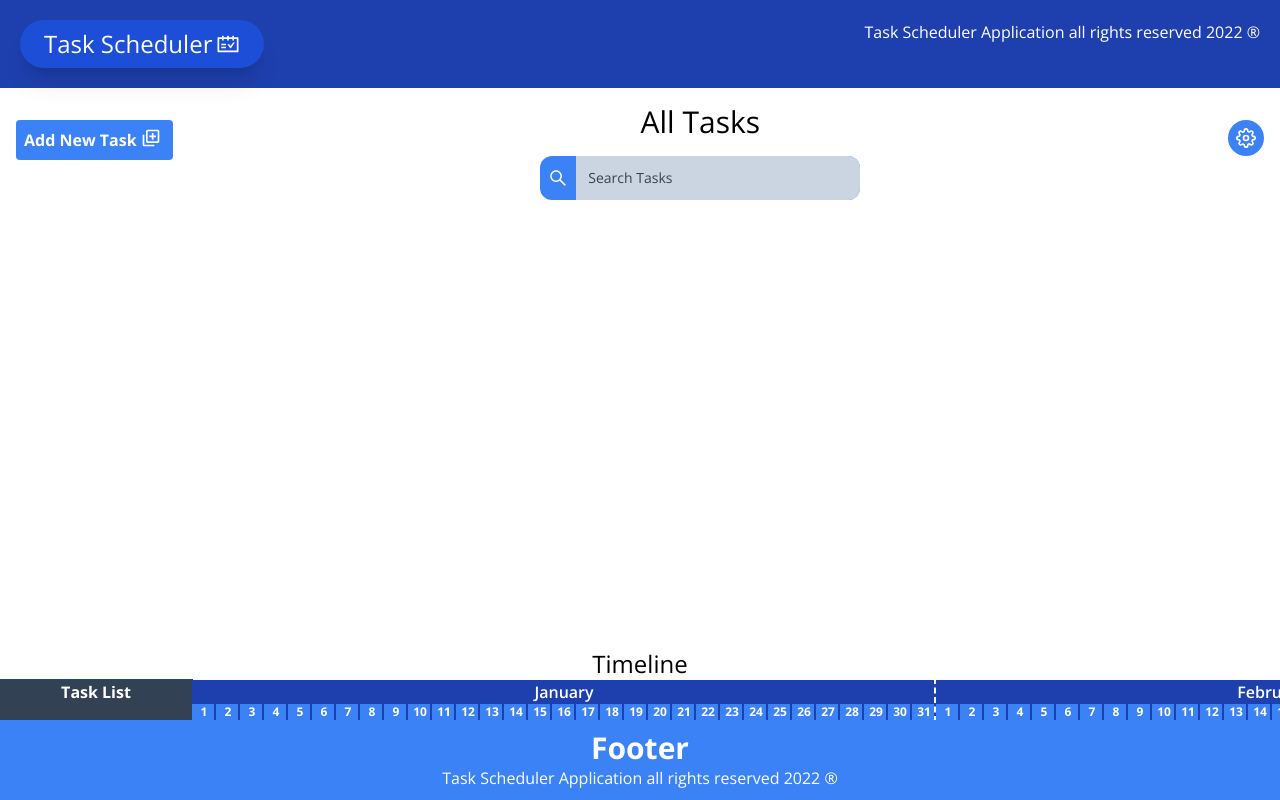
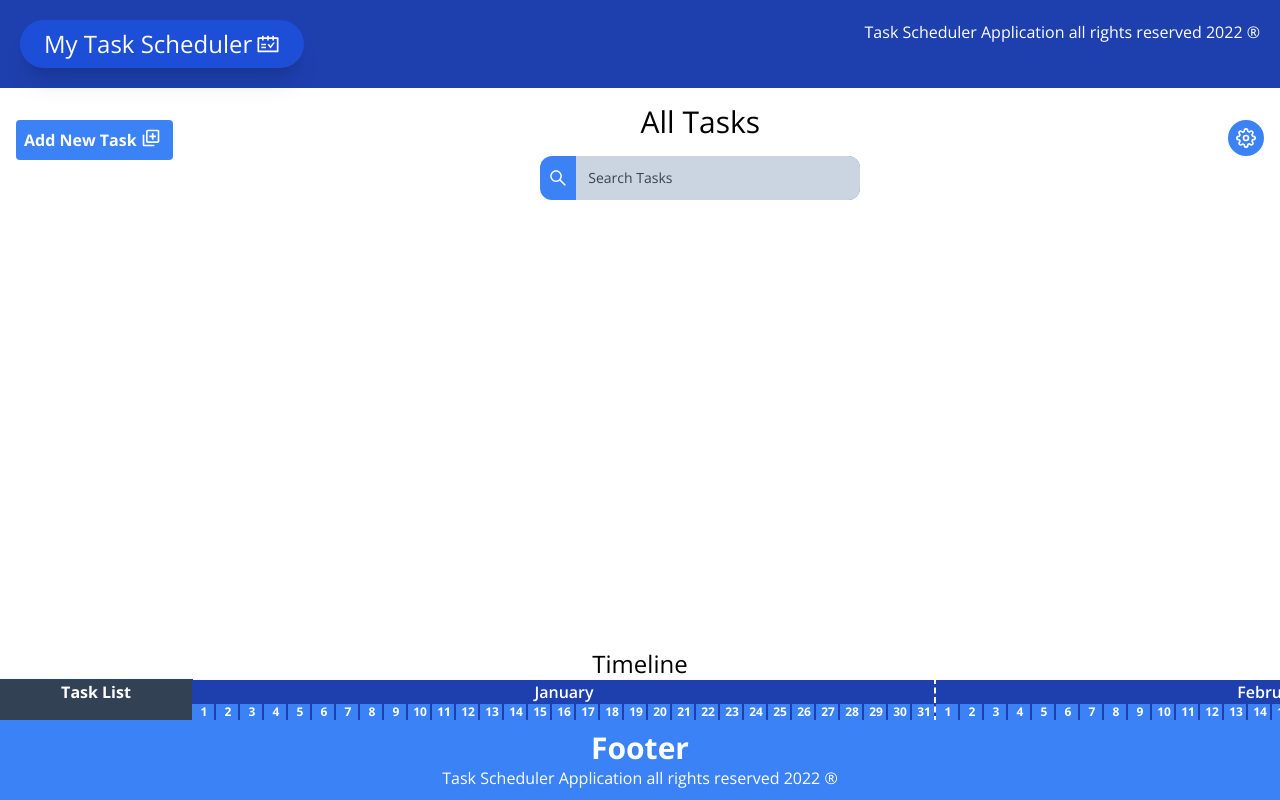
Before and after one commit to JamesTTTT/TaskScheduler, a React (Create React App) app: page / in a window 1280 px wide. Built offline with nearby package versions, Linux system fonts and the light colour scheme.

Commit message:
Added title and favicon

```diff
--- a/src/App.js
+++ b/src/App.js
@@ -8,6 +8,10 @@ function App() {
 
   const [loadedTasks, setLoadedTasks] = useState([])
   const [capacity, setCapacity] = useState(0)
+
+  useEffect(() => {
+    document.title = 'My Task Scheduler';
+  });
 
   useEffect(() => {
       setLoadedTasks(taskManage.getTasks())
--- a/src/components/Header.jsx
+++ b/src/components/Header.jsx
@@ -7,7 +7,7 @@ const Header = () => {
         className='shadow-xl bg-blue-700 py-2 px-6 rounded-full text-2xl bold text-white flex'
         >
             <h1>
-                Task Scheduler
+                My Task Scheduler
             </h1>
             <h1 className='py-1 ml-1'><AiOutlineSchedule/></h1>
         </div>
```
Also changed, not shown: 1 other file (tests, documents, lock files or other folders).
